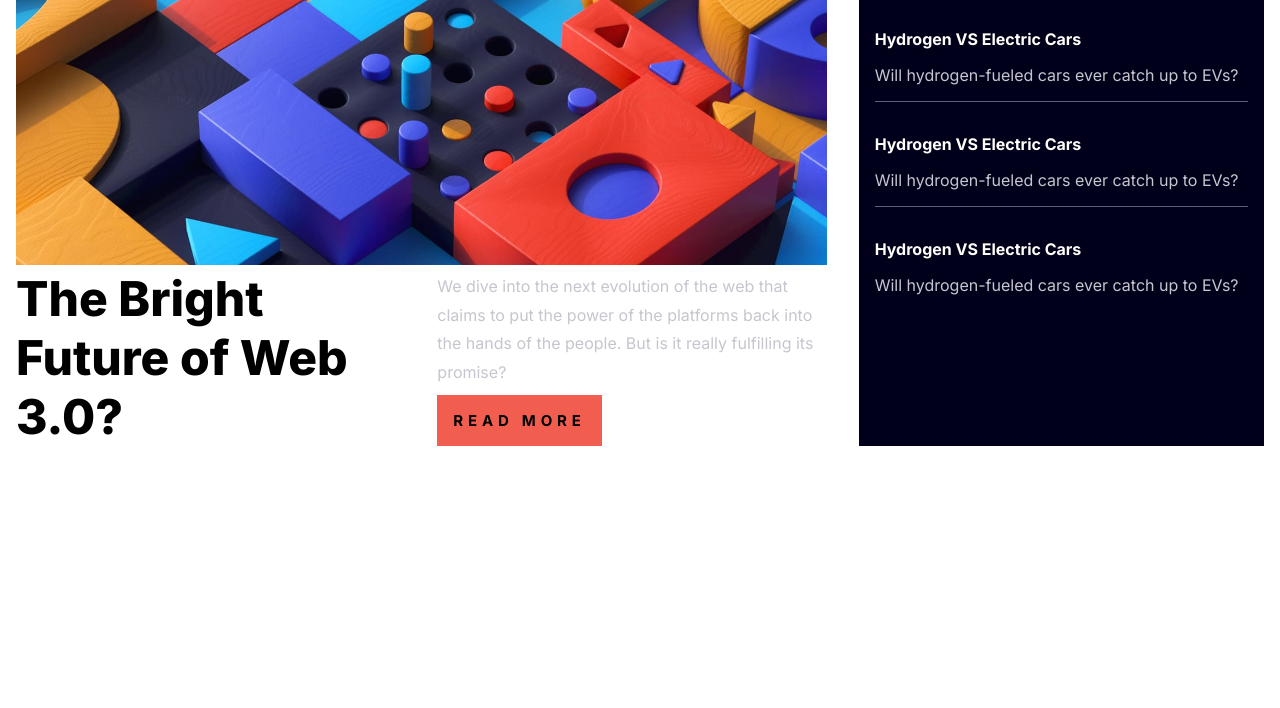
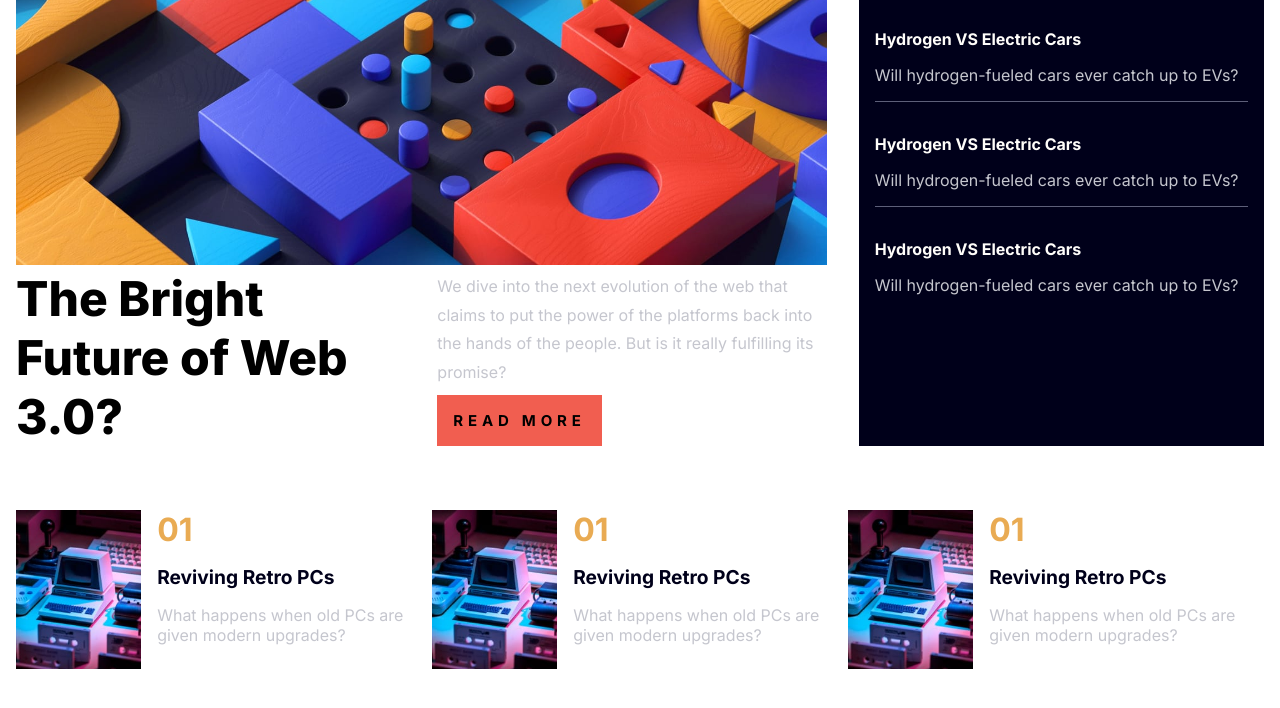
Before and after one commit to DennisMatambanadzo/news-homepage-main, a plain HTML site: page index.html in a window 1280 px wide. Shown: the part 108-816 px from the top of the page. Drawn offline with Linux system fonts and the light colour scheme.

Commit message:
added computers

```diff
--- a/assets/css/style.css
+++ b/assets/css/style.css
@@ -125,7 +125,7 @@ body {
     margin-inline: 1rem;
 }
 
-article {
+.articles article {
     color: var(--clr-neutral-off-white);
 
     padding-bottom: 1rem;
@@ -144,6 +144,45 @@ article:nth-last-child(1) {
 article p {
     color: var(--clr-neutral-grayish-blue);
     font-weight: var(--fw-400);
+}
+
+/* computers */
+.computers {
+    display: flex;
+    margin-inline: 1rem;
+    padding-block: 4rem;
+
+}
+
+.computer-article {
+    display: flex;
+    justify-content: center;
+    gap: 1rem;
+    height: 176px;
+
+
+}
+
+.computer-text {
+    display: grid;
+    height: fit-content;
+    gap: 1rem;
+}
+
+.computer-counter {
+    font-size: 2rem;
+    font-weight: var(--fw-700);
+    color: var(--clr-primary-soft-orange)
+}
+
+.computer-text-header {
+    color: var(--clr-neutral-very-dark-blue);
+    font-size: 1.2rem;
+    font-weight: var(--fw-700);
+}
+
+.computer-text-light {
+    color: var(--clr-neutral-grayish-blue);
 }
 
 @media screen and (max-width:768px) {
@@ -171,10 +210,12 @@ article p {
         filter: blur(90%);
         /* transition: all .7s; */
     }
-    body + .open {
-     background-color: yellow;
+
+    body+.open {
+        background-color: yellow;
     }
-    .nav-menu .open{
+
+    .nav-menu .open {
         transition: ease-in-out .7s;
     }
 
@@ -187,9 +228,6 @@ article p {
         right: 1rem;
     }
 
-    .icon {
-        display: b;
-    }
 
     .hero-image.desktop {
         display: none;
@@ -215,4 +253,15 @@ article p {
     .hero-image.mobile {
         display: block;
     }
+
+    .computers {
+        display: grid;
+
+    }
+    .computer-article{
+        margin-bottom: 2rem;
+    }
+    .computer-text{
+
+    }
 }
--- a/index.html
+++ b/index.html
@@ -76,7 +76,54 @@
             </div>
         </section>
         <section class="computers">
+            <article class="computer-article">
+                <div class="computer-image">
+                    <img src="assets/images/image-retro-pcs.jpg" alt="">
 
+                </div>
+                <div class="computer-text">
+                    <div class="computer-counter">01</div>
+                    <div class="computer-text-header">
+                        Reviving Retro PCs
+                    </div>
+                    <div class="computer-text-light">
+                        What happens when old PCs are given modern upgrades?
+                    </div>
+
+                </div>
+            </article>
+            <article class="computer-article">
+                <div class="computer-image">
+                    <img src="assets/images/image-retro-pcs.jpg" alt="">
+
+                </div>
+                <div class="computer-text">
+                    <div class="computer-counter">01</div>
+                    <div class="computer-text-header">
+                        Reviving Retro PCs
+                    </div>
+                    <div class="computer-text-light">
+                        What happens when old PCs are given modern upgrades?
+                    </div>
+
+                </div>
+            </article>
+            <article class="computer-article">
+                <div class="computer-image">
+                    <img src="assets/images/image-retro-pcs.jpg" alt="">
+
+                </div>
+                <div class="computer-text">
+                    <div class="computer-counter">01</div>
+                    <div class="computer-text-header">
+                        Reviving Retro PCs
+                    </div>
+                    <div class="computer-text-light">
+                        What happens when old PCs are given modern upgrades?
+                    </div>
+
+                </div>
+            </article>
         </section>
     </div>
     <script src="assets/js/app.js"></script>
```
